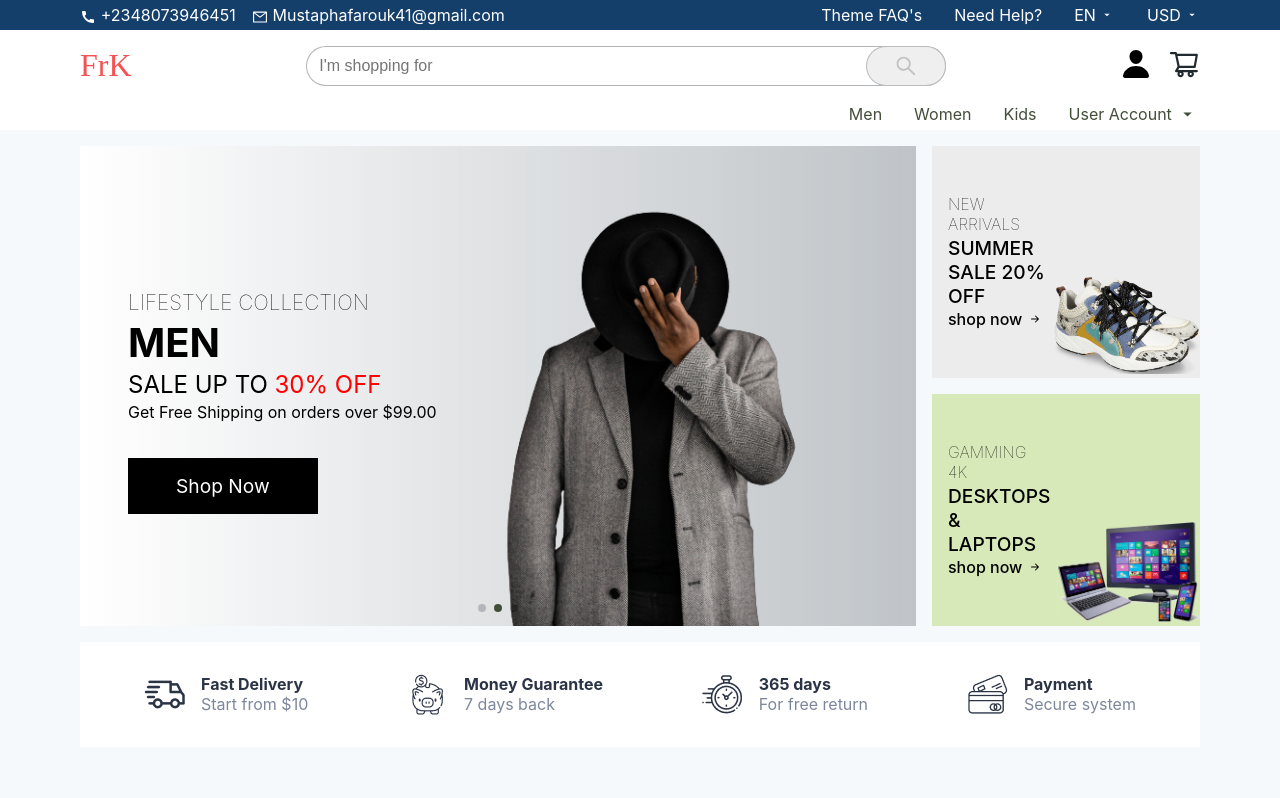
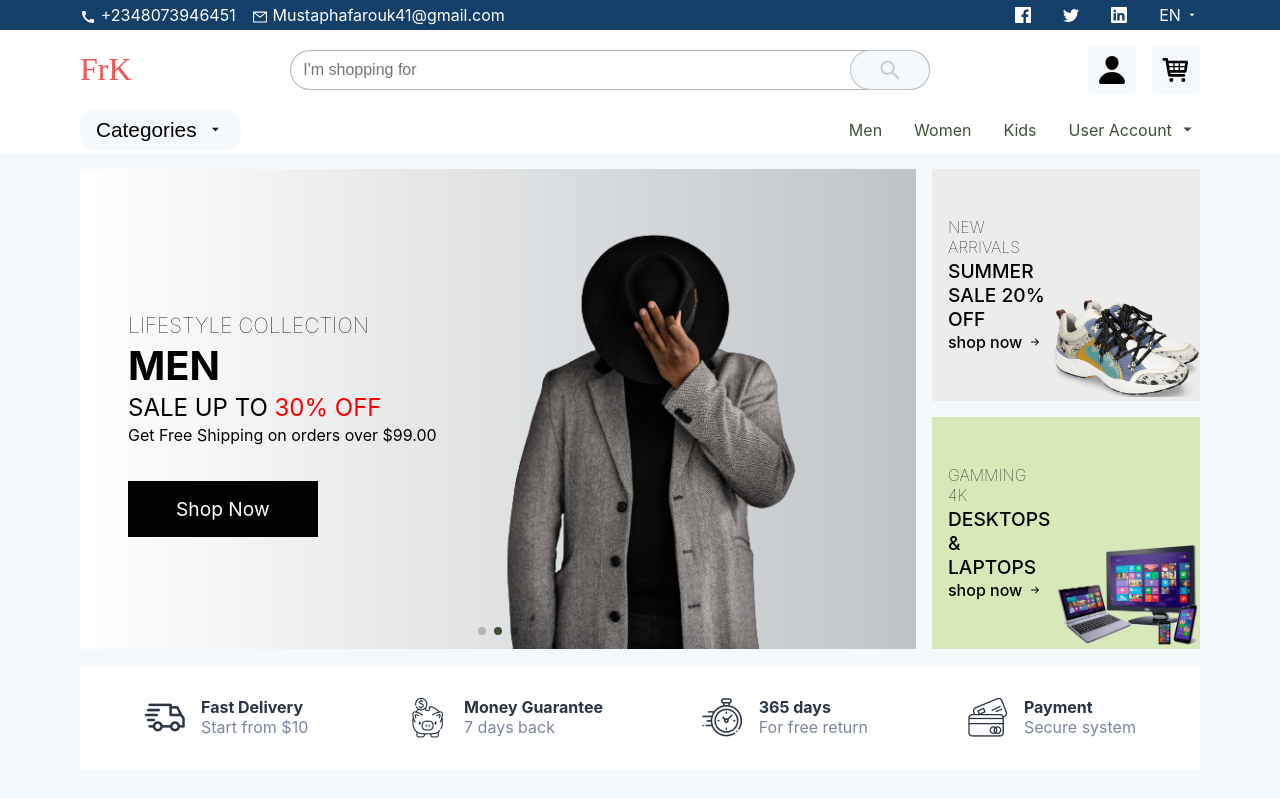
Before and after one commit to Farouk-ayo/ecommerce-, a React (Create React App) app: page / in a window 1280 px wide. Shown: the top 798 px of the page. Built offline with nearby package versions, Linux system fonts and the light colour scheme.

Commit message:
implement the search and categories

```diff
--- a/src/UI/Header/Header.js
+++ b/src/UI/Header/Header.js
@@ -1,25 +1,44 @@
 import { RiArrowDropDownFill } from "react-icons/ri";
 import { IoPerson } from "react-icons/io5";
-import { AiOutlineShoppingCart } from "react-icons/ai";
+import { TiShoppingCart } from "react-icons/ti";
 import { MdCall } from "react-icons/md";
 import { AiOutlineMail } from "react-icons/ai";
 import { AiOutlineSearch } from "react-icons/ai";
+import { GrFacebook } from "react-icons/gr";
+import { BsTwitter } from "react-icons/bs";
+import { BsLinkedin } from "react-icons/bs";
 
 import classes from "./Header.module.css";
-import { useRef, useState } from "react";
+import { useState } from "react";
 import { Link } from "react-router-dom";
 
 // import { Store } from "../Body/Gender/Store";
 
 const Header = (props) => {
+  const suggestionArray = [
+    "Clothes",
+    "Furniture",
+    "Electronics",
+    "Shoes",
+    "Bags",
+    "Jewelry",
+    "Toys",
+  ];
+
   const [searchValue, setSearchValue] = useState();
-  // const [suggestion, setSuggestion] = useState();
+  const [suggest, setSuggest] = useState(false);
+
   const changeSuggestion = (e) => {
+    setSuggest(true);
     setSearchValue(e.target.value);
   };
 
+  const [categories, setCategories] = useState(false);
+  const changeCategory = () => {
+    setCategories(!categories);
+  };
+
   const [dropdown, setDropdown] = useState(false);
-
   const changeDropdown = () => {
     setDropdown(!dropdown);
     // console.log(dropdown);
@@ -37,7 +56,7 @@ const Header = (props) => {
         <div className={classes.contact}>
           <div className={classes.call}>
             <MdCall />
-            <a href={+2348073946451}>+2348073946451</a>
+            <Link to="+2348073946451">+2348073946451</Link>
           </div>
           <div className={classes.mail}>
             <AiOutlineMail />
@@ -46,14 +65,19 @@ const Header = (props) => {
         </div>
         <ul className={classes.details}>
           <li>
-            <p>Theme FAQ's</p>
-            <p>Need Help?</p>
+            <Link to="www.facebook">
+              <GrFacebook />
+            </Link>
+            <Link to="https://twitter.com/Faroukayo24">
+              <BsTwitter />
+            </Link>
+            <Link to="https://www.linkedin.com/in/mustapha-farouk-441a20214/">
+              {" "}
+              <BsLinkedin />
+            </Link>
+
             <div>
               <p>EN</p> <RiArrowDropDownFill />
-            </div>
-            <div>
-              <p>USD </p>
-              <RiArrowDropDownFill />
             </div>
           </li>
         </ul>
@@ -67,36 +91,58 @@ const Header = (props) => {
           <input
             type="text"
             value={searchValue}
-            onChange={changeSuggestion}
+            onInput={changeSuggestion}
             placeholder=" I'm shopping for "
             name=""
-            id=""
           />
           <button>
             <AiOutlineSearch color="" />
           </button>
-          <ul className={classes.suggestion}>
-            <li>garri</li>
-            <li>garri</li>
-            <li>garri</li>
-            <li>garri</li>
-            <li>garri</li>
-          </ul>
+          {suggest && searchValue !== "" ? (
+            <ul className={classes.suggestion}>
+              <li>lo gadget electronics</li>
+              <li>free mifi 24</li>
+              <li>computer lattitude series</li>
+              {suggestionArray.map((each) => {
+                return <li>{each}</li>;
+              })}
+            </ul>
+          ) : null}
         </div>
 
         <div className={classes.loginDetails}>
-          <IoPerson size="2rem" color="" />
+          <IoPerson
+            size="3rem"
+            color="black"
+            className={classes.TiShoppingCart}
+          />
 
-          <Link to="/cart">
-            <AiOutlineShoppingCart size="2rem" color="#212a2f" />
-          </Link>
+          <TiShoppingCart
+            size="3rem"
+            color="black"
+            className={classes.TiShoppingCart}
+          />
         </div>
       </div>
       <div className={classes.menu}>
         <div className={classes.categories}>
-          {/* <button>
-            Categories <RiArrowDropDownFill />
-          </button> */}
+          <button onClick={changeCategory}>
+            Categories{" "}
+            <RiArrowDropDownFill
+              className={categories ? classes.rotate : classes.normal}
+            />
+          </button>
+          {categories ? (
+            <ul className={classes.categoriesSug}>
+              {suggestionArray.map((each) => {
+                return (
+                  <li>
+                    <Link to={`/search/${each}`}> {each}</Link>
+                  </li>
+                );
+              })}
+            </ul>
+          ) : null}
         </div>
         <nav className={classes.navBar}>
           <Link
--- a/src/UI/Header/Header.module.css
+++ b/src/UI/Header/Header.module.css
@@ -36,7 +36,8 @@
 .details {
   list-style: none;
   display: flex;
-  gap: 1rem;
+  gap: 0.3rem;
+  align-items: center;
 }
 
 .details li {
@@ -73,6 +74,7 @@
   z-index: 20;
   font-size: 1.5rem;
   border: 0.1rem solid #212a2f41;
+  background-color: #f6f9fc;
 }
 .searchMenu button > * {
   position: relative;
@@ -100,14 +102,15 @@
   flex-direction: column;
   list-style: none;
   gap: 0.5rem;
-  background-color: rgb(228, 226, 226);
+  background-color: white;
   width: 100%;
   z-index: 10;
   border-bottom-left-radius: 2rem;
   border-bottom-right-radius: 2rem;
   margin-top: -1rem;
-  padding-top: 1rem;
-  display: none;
+  padding-top: 2rem;
+  box-shadow: rgb(43 52 69 / 10%) 0px 4px 16px;
+  max-height: 20rem;
 }
 .suggestion li {
   padding: 0.5rem 2rem;
@@ -166,6 +169,39 @@
   justify-content: center;
   align-items: center;
   gap: 0.5rem;
+  cursor: pointer;
+  background-color: #f6f9fc;
+}
+.categoriesSug {
+  display: flex;
+  flex-direction: column;
+  position: absolute;
+  gap: 0.4rem;
+  width: 15rem;
+  background-color: white;
+  color: black;
+  z-index: 50;
+  margin-top: 0.5rem;
+  border-radius: 1rem;
+  padding: 1rem 0rem;
+  box-shadow: rgb(43 52 69 / 10%) 0px 4px 16px;
+}
+.categoriesSug li {
+  list-style: none;
+  padding: 0.7rem 1.3rem;
+}
+.categoriesSug li a {
+  text-decoration: none;
+  padding: 0.4rem 0.8rem;
+  background-color: #f6f9fc;
+  font-size: 1.2rem;
+  font-weight: 500;
+}
+.categoriesSug li a:hover {
+  background-color: white;
+  transform: scale(1.05);
+  transition: all 0.3s;
+  box-shadow: rgb(43 52 69 / 10%) 0px 4px 16px;
 }
 
 .dropdown {
@@ -178,3 +214,26 @@
   z-index: 40;
   overflow: hidden;
 }
+
+.TiShoppingCart {
+  padding: 0.5rem;
+  background-color: #f6f9fc;
+  cursor: pointer;
+  border-radius: 0.3rem;
+}
+
+.TiShoppingCart:hover {
+  transform: scale(1.05);
+  transition: all 0.2s;
+  box-shadow: rgb(43 52 69 / 10%) 0px 4px 3px;
+}
+
+.rotate {
+  transform: rotate(180deg);
+  transition: all 0.3s;
+}
+
+.normal {
+  transform: rotate(0deg);
+  transition: all 0.3s;
+}
--- /dev/null
+++ b/src/page/Search.js
@@ -0,0 +1,3 @@
+const Search = () => {
+  return <section></section>;
+};
```
